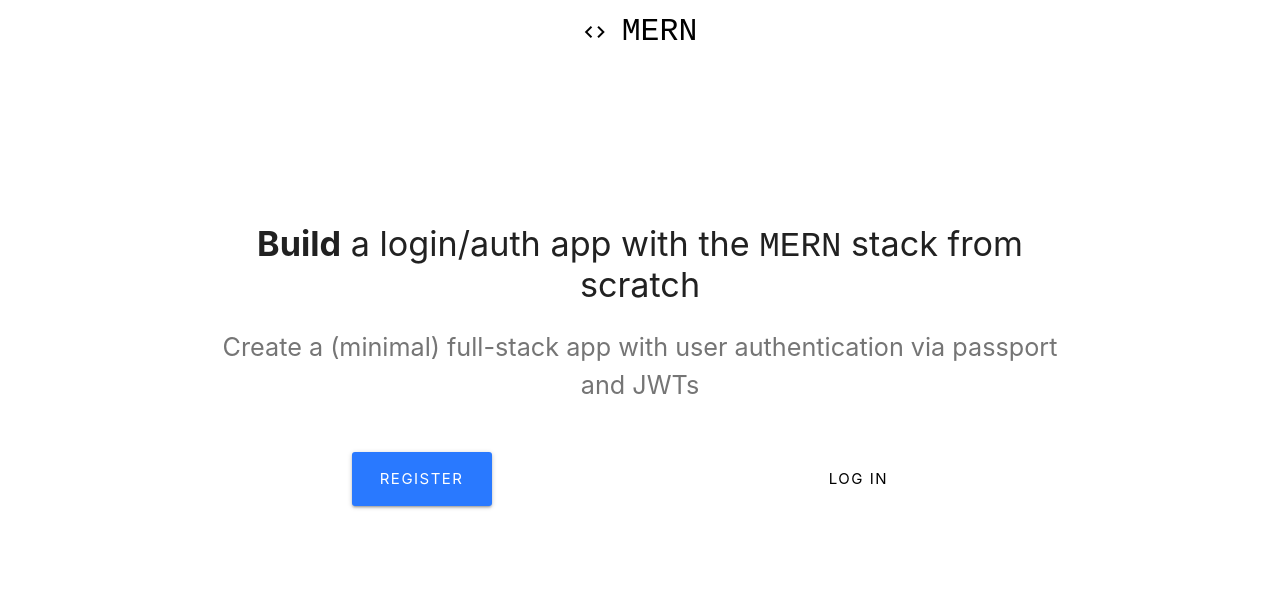
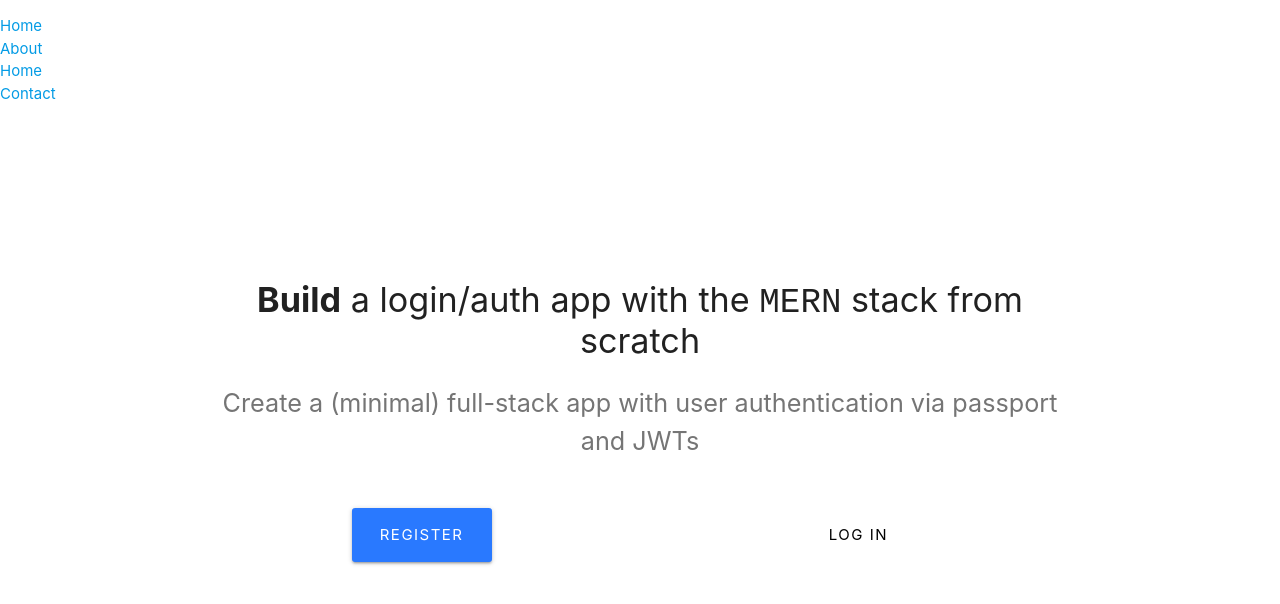
Before and after one commit to MJJaroneski/finalProject, a React (Create React App) app in the folder client/: page / in a window 1280 px wide. Shown: the top 604 px of the page. Built offline with nearby package versions, Linux system fonts and the light colour scheme.

Commit message:
add form and navbar

```diff
--- a/client/src/components/layout/Navbar.js
+++ b/client/src/components/layout/Navbar.js
@@ -1,27 +1,30 @@
 import React, { Component } from "react";
-import { Link } from "react-router-dom";
+import About from "../"
 
-class Navbar extends Component {
-  render() {
-    return (
-      <div className="navbar-fixed">
-        <nav className="z-depth-0">
-          <div className="nav-wrapper white">
-            <Link
-              to="/"
-              style={{
-                fontFamily: "monospace"
-              }}
-              className="col s5 brand-logo center black-text"
-            >
-              <i className="material-icons">code</i>
-              MERN
-            </Link>
-          </div>
-        </nav>
-      </div>
-    );
-  }
+function NavTabs(props) {
+  return (
+    <ul className="nav nav-tabs">
+      <li className="nav-item">
+        <a href="#home" onClick={() => props.handlePageChange("Home")} className={props.currentPage === "Home" ? "nav-link active" : "nav-link"}>
+          Home
+        </a>
+      </li>
+      <li className="nav-item">
+        <a href="#About" onClick={() => props.handlePageChange("About")} className={props.currentPage === "About" ? "nav-link active" : "nav-link"}>
+          About
+        </a>
+      </li>
+      <li className="nav-item">
+      <a href="#home" onClick={() => props.handlePageChange("Home")} className={props.currentPage === "Home" ? "nav-link active" : "nav-link"}>
+          Home
+      </a>
+      </li>
+      <li className="nav-item">
+        <a href="#contact" onClick={() => props.handlePageChange("Contact")} className="nav-link">
+          Contact
+        </a>
+      </li>
+    </ul>
+  );
 }
-
-export default Navbar;
+export default NavTabs;
--- a/package.json
+++ b/package.json
@@ -16,10 +16,12 @@
     "bcryptjs": "^2.4.3",
     "body-parser": "^1.18.3",
     "concurrently": "^4.0.1",
+    "cors": "^2.8.5",
     "express": "^4.16.4",
     "is-empty": "^1.2.0",
     "jsonwebtoken": "^8.3.0",
     "mongoose": "^5.3.11",
+    "multer": "^1.4.2",
     "passport": "^0.4.0",
     "passport-jwt": "^4.0.0",
     "validator": "^10.9.0"
```
Also changed, not shown: client/src/components/form/Form.js (added, +83 -0 lines).
